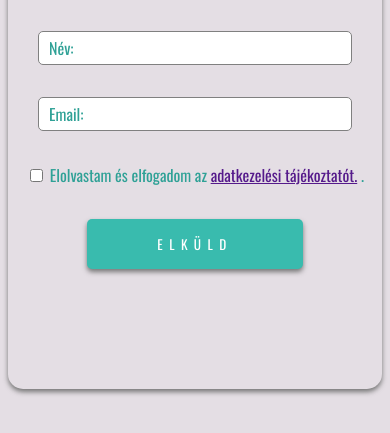
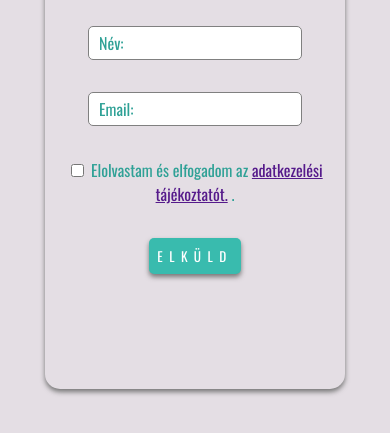
Before and after one commit to gergodancs/elovizsga, a plain HTML site: page index.html in a window 390 px wide. Shown: the part 279-712 px from the top of the page. Drawn offline with nearby package versions, Linux system fonts and the light colour scheme; a web font is replaced by a local one.

Commit message:
responsive

```diff
--- a/style.css
+++ b/style.css
@@ -62,12 +62,38 @@ h1 {
   text-shadow: 0 3px 5px #777777;
 }
 
+.root:hover {
+  background-color: rgba(195, 188, 195, 0.486);
+}
+
+input::placeholder {
+  color: rgb(47, 161, 150);
+}
+.csekk {
+  border-radius: 50%;
+}
+
+@media screen and (min-width: 700px) {
+  .inp input:hover {
+    width: 600px;
+  }
+}
+
 @media screen and (max-width: 700px) {
   h1 {
     font-size: -0.5rem;
   }
   .inp input {
     height: 30px;
+    width: 300px;
+  }
+  .inp input:hover {
+    width: 450px;
+  }
+  button {
+    padding: 0.5rem 1.5rem;
+  }
+  .root {
     width: 400px;
   }
 }
@@ -78,19 +104,15 @@ h1 {
   }
   .inp input {
     height: 30px;
+    width: 200px;
+  }
+  .inp input:hover {
+    width: 250px;
+  }
+  button {
+    padding: 0.5rem;
+  }
+  .root {
     width: 300px;
   }
 }
-
-.root:hover {
-  background-color: rgba(195, 188, 195, 0.486);
-}
-.inp input:hover {
-  width: 600px;
-}
-input::placeholder {
-  color: rgb(47, 161, 150);
-}
-.csekk {
-  border-radius: 50%;
-}
```
